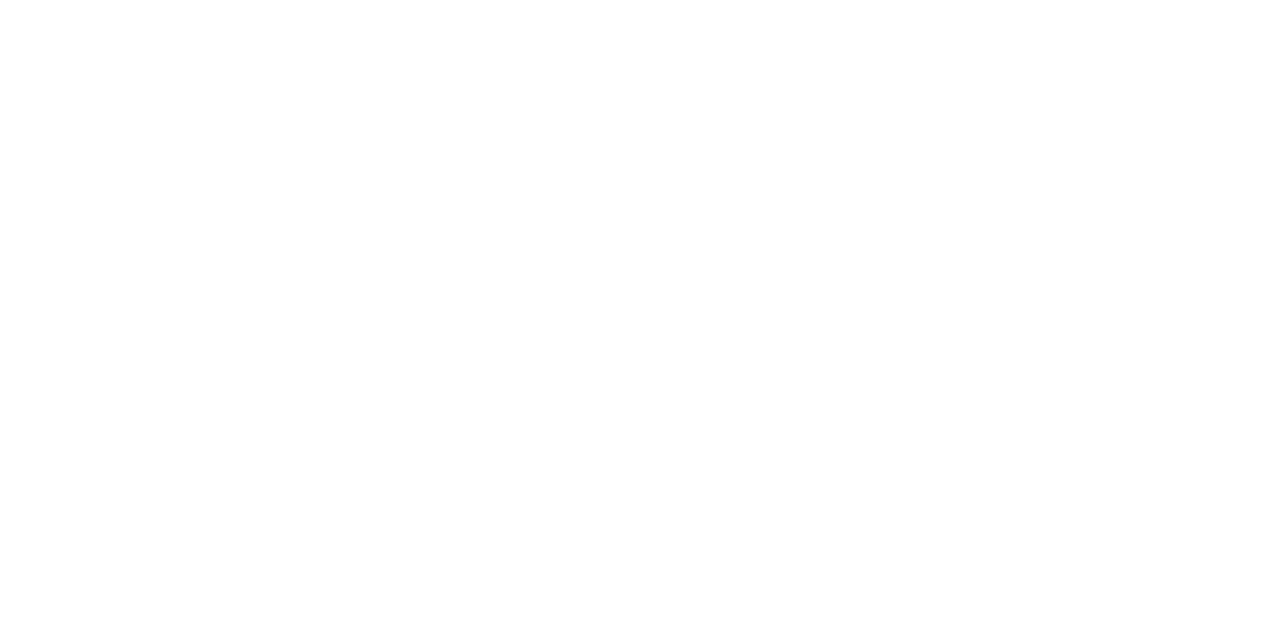
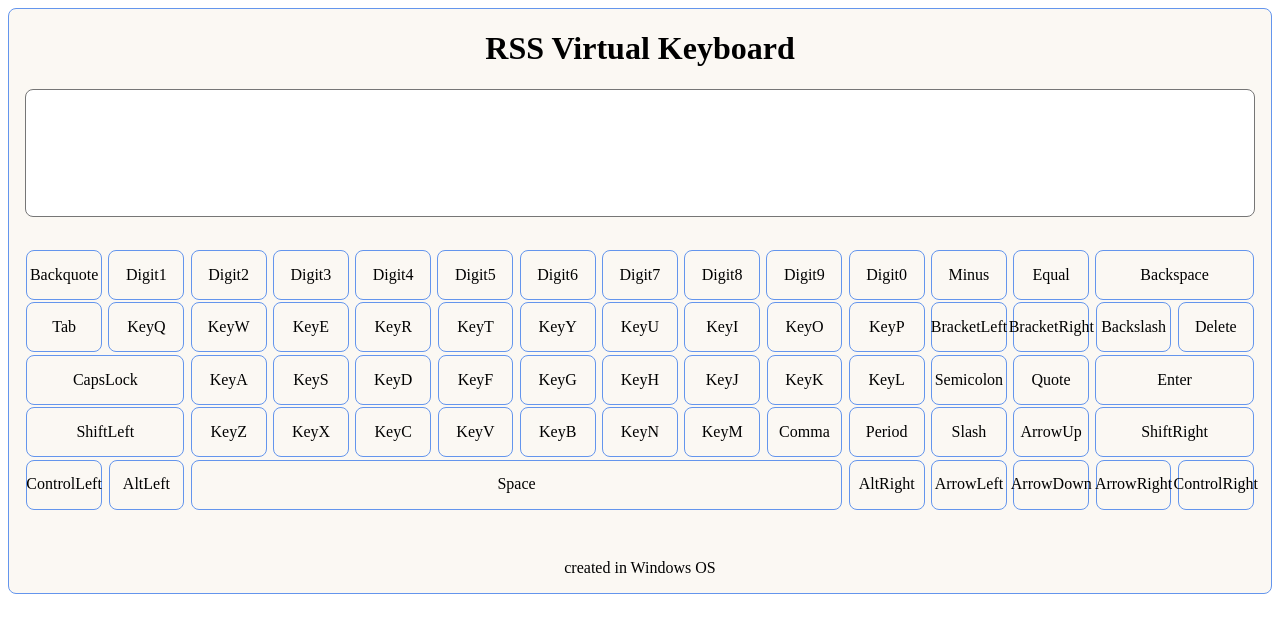
Before and after one commit to EugeneKovgan/rss_virtual_keyboard, a website with bundled scripts: page keyboard/index.html in a window 1280 px wide. Built offline with nearby package versions, Linux system fonts and the light colour scheme.

Commit message:
feat: add creating keyboard

```diff
--- a/keyboard/main.js
+++ /dev/null
@@ -1 +0,0 @@
-console.log('ready');
--- /dev/null
+++ b/keyboard/package.json
@@ -0,0 +1,5 @@
+{
+  "devDependencies": {
+    "eslint": "^8.14.0"
+  }
+}
--- /dev/null
+++ b/keyboard/src/keys_arr.js
@@ -0,0 +1,508 @@
+const keys = [
+    {
+        code: 'Backquote',
+        contents: { en: '`', ru: 'ё' },
+        shift: { en: '~', ru: 'Ё' },
+        character: { en: 'symbol', ru: 'letter' },
+        size: 'key_btn_size_standart',
+        line: 'line_1',
+    },
+    {
+        code: 'Digit1',
+        contents: { en: '1', ru: '1' },
+        shift: { en: '!', ru: '!' },
+        character: { en: 'digit', ru: 'digit' },
+        size: 'key_btn_size_standart',
+        line: 'line_1',
+    },
+    {
+        code: 'Digit2',
+        contents: { en: '2', ru: '2' },
+        shift: { en: '@', ru: '"' },
+        character: { en: 'digit', ru: 'digit' },
+        size: 'key_btn_size_standart',
+        line: 'line_1',
+    },
+    {
+        code: 'Digit3',
+        contents: { en: '3', ru: '3' },
+        shift: { en: '#', ru: '№' },
+        character: { en: 'digit', ru: 'digit' },
+        size: 'key_btn_size_standart',
+        line: 'line_1',
+    },
+    {
+        code: 'Digit4',
+        contents: { en: '4', ru: '4' },
+        shift: { en: '$', ru: ';' },
+        character: { en: 'digit', ru: 'digit' },
+        size: 'key_btn_size_standart',
+        line: 'line_1',
+    },
+    {
+        code: 'Digit5',
+        contents: { en: '5', ru: '5' },
+        shift: { en: '%', ru: '%' },
+        character: { en: 'digit', ru: 'digit' },
+        size: 'key_btn_size_standart',
+        line: 'line_1',
+    },
+    {
+        code: 'Digit6',
+        contents: { en: '6', ru: '6' },
+        shift: { en: '^', ru: ':' },
+        character: { en: 'digit', ru: 'digit' },
+        size: 'key_btn_size_standart',
+        line: 'line_1',
+    },
+    {
+        code: 'Digit7',
+        contents: { en: '7', ru: '7' },
+        shift: { en: '&', ru: '?' },
+        character: { en: 'digit', ru: 'digit' },
+        size: 'key_btn_size_standart',
+        line: 'line_1',
+    },
+    {
+        code: 'Digit8',
+        contents: { en: '8', ru: '8' },
+        shift: { en: '*', ru: '*' },
+        character: { en: 'digit', ru: 'digit' },
+        size: 'key_btn_size_standart',
+        line: 'line_1',
+    },
+    {
+        code: 'Digit9',
+        contents: { en: '9', ru: '9' },
+        shift: { en: '(', ru: '(' },
+        character: { en: 'digit', ru: 'digit' },
+        size: 'key_btn_size_standart',
+        line: 'line_1',
+    },
+    {
+        code: 'Digit0',
+        contents: { en: '0', ru: '0' },
+        shift: { en: ')', ru: ')' },
+        character: { en: 'digit', ru: 'digit' },
+        size: 'key_btn_size_standart',
+        line: 'line_1',
+    },
+    {
+        code: 'Minus',
+        contents: { en: '-', ru: '-' },
+        shift: { en: '_', ru: '_' },
+        character: { en: 'symbol', ru: 'symbol' },
+        size: 'key_btn_size_standart',
+        line: 'line_1',
+    },
+    {
+        code: 'Equal',
+        contents: { en: '=', ru: '=' },
+        shift: { en: '+', ru: '+' },
+        character: { en: 'symbol', ru: 'symbol' },
+        size: 'key_btn_size_standart',
+        line: 'line_1',
+    },
+    {
+        code: 'Backspace',
+        contents: { en: 'Backspace', ru: 'Backspace' },
+        shift: { en: 'Backspace', ru: 'Backspace' },
+        character: { en: 'func', ru: 'func' },
+        size: 'key_btn_size_double',
+        line: 'line_1',
+    },
+    {
+        code: 'Tab',
+        contents: { en: 'Tab', ru: 'Tab' },
+        shift: { en: 'Tab', ru: 'Tab' },
+        character: { en: 'func', ru: 'func' },
+        size: 'key_btn_size_standart',
+        line: 'line_2',
+    },
+    {
+        code: 'KeyQ',
+        contents: { en: 'q', ru: 'й' },
+        shift: { en: 'Q', ru: 'Й' },
+        character: { en: 'letter', ru: 'letter' },
+        size: 'key_btn_size_standart',
+        line: 'line_2',
+    },
+    {
+        code: 'KeyW',
+        contents: { en: 'w', ru: 'ц' },
+        shift: { en: 'W', ru: 'Ц' },
+        character: { en: 'letter', ru: 'letter' },
+        size: 'key_btn_size_standart',
+        line: 'line_2',
+    },
+    {
+        code: 'KeyE',
+        contents: { en: 'e', ru: 'у' },
+        shift: { en: 'E', ru: 'У' },
+        character: { en: 'letter', ru: 'letter' },
+        size: 'key_btn_size_standart',
+        line: 'line_2',
+    },
+    {
+        code: 'KeyR',
+        contents: { en: 'r', ru: 'к' },
+        shift: { en: 'R', ru: 'К' },
+        character: { en: 'letter', ru: 'letter' },
+        size: 'key_btn_size_standart',
+        line: 'line_2',
+    },
+    {
+        code: 'KeyT',
+        contents: { en: 't', ru: 'е' },
+        shift: { en: 'T', ru: 'Е' },
+        character: { en: 'letter', ru: 'letter' },
+        size: 'key_btn_size_standart',
+        line: 'line_2',
+    },
+    {
+        code: 'KeyY',
+        contents: { en: 'y', ru: 'н' },
+        shift: { en: 'Y', ru: 'Н' },
+        character: { en: 'letter', ru: 'letter' },
+        size: 'key_btn_size_standart',
+        line: 'line_2',
+    },
+    {
+        code: 'KeyU',
+        contents: { en: 'u', ru: 'г' },
+        shift: { en: 'U', ru: 'Г' },
+        character: { en: 'letter', ru: 'letter' },
+        size: 'key_btn_size_standart',
+        line: 'line_2',
+    },
+    {
+        code: 'KeyI',
+        contents: { en: 'i', ru: 'ш' },
+        shift: { en: 'I', ru: 'Ш' },
+        character: { en: 'letter', ru: 'letter' },
+        size: 'key_btn_size_standart',
+        line: 'line_2',
+    },
+    {
+        code: 'KeyO',
+        contents: { en: 'o', ru: 'щ' },
+        shift: { en: 'O', ru: 'Щ' },
+        character: { en: 'letter', ru: 'letter' },
+        size: 'key_btn_size_standart',
+        line: 'line_2',
+    },
+    {
+        code: 'KeyP',
+        contents: { en: 'p', ru: 'з' },
+        shift: { en: 'P', ru: 'З' },
+        character: { en: 'letter', ru: 'letter' },
+        size: 'key_btn_size_standart',
+        line: 'line_2',
+    },
+    {
+        code: 'BracketLeft',
+        contents: { en: '[', ru: 'х' },
+        shift: { en: '{', ru: 'Х' },
+        character: { en: 'symbol', ru: 'letter' },
+        size: 'key_btn_size_standart',
+        line: 'line_2',
+    },
+    {
+        code: 'BracketRight',
+        contents: { en: ']', ru: 'ъ' },
+        shift: { en: '}', ru: 'Ъ' },
+        character: { en: 'symbol', ru: 'letter' },
+        size: 'key_btn_size_standart',
+        line: 'line_2',
+    },
+    {
+        code: 'Backslash',
+        contents: { en: '\\', ru: '\\' },
+        shift: { en: '|', ru: '/' },
+        character: { en: 'symbol', ru: 'symbol' },
+        size: 'key_btn_size_standart',
+        line: 'line_2',
+    },
+    {
+        code: 'Delete',
+        contents: { en: 'Del', ru: 'Del' },
+        shift: { en: 'Del', ru: 'Del' },
+        character: { en: 'func', ru: 'func' },
+        size: 'key_btn_size_standart',
+        line: 'line_2',
+    },
+    {
+        code: 'CapsLock',
+        contents: { en: 'CapsLock', ru: 'CapsLock' },
+        shift: { en: 'CapsLock', ru: 'CapsLock' },
+        character: { en: 'func', ru: 'func' },
+        size: 'key_btn_size_double',
+        line: 'line_3',
+    },
+    {
+        code: 'KeyA',
+        contents: { en: 'a', ru: 'ф' },
+        shift: { en: 'A', ru: 'Ф' },
+        character: { en: 'letter', ru: 'letter' },
+        size: 'key_btn_size_standart',
+        line: 'line_3',
+    },
+    {
+        code: 'KeyS',
+        contents: { en: 's', ru: 'ы' },
+        shift: { en: 'S', ru: 'Ы' },
+        character: { en: 'letter', ru: 'letter' },
+        size: 'key_btn_size_standart',
+        line: 'line_3',
+    },
+    {
+        code: 'KeyD',
+        contents: { en: 'd', ru: 'в' },
+        shift: { en: 'D', ru: 'В' },
+        character: { en: 'letter', ru: 'letter' },
+        size: 'key_btn_size_standart',
+        line: 'line_3',
+    },
+    {
+        code: 'KeyF',
+        contents: { en: 'f', ru: 'а' },
+        shift: { en: 'F', ru: 'А' },
+        character: { en: 'letter', ru: 'letter' },
+        size: 'key_btn_size_standart',
+        line: 'line_3',
+    },
+    {
+        code: 'KeyG',
+        contents: { en: 'g', ru: 'п' },
+        shift: { en: 'G', ru: 'П' },
+        character: { en: 'letter', ru: 'letter' },
+        size: 'key_btn_size_standart',
+        line: 'line_3',
+    },
+    {
+        code: 'KeyH',
+        contents: { en: 'h', ru: 'р' },
+        shift: { en: 'H', ru: 'Р' },
+        character: { en: 'letter', ru: 'letter' },
+        size: 'key_btn_size_standart',
+        line: 'line_3',
+    },
+    {
+        code: 'KeyJ',
+        contents: { en: 'j', ru: 'о' },
+        shift: { en: 'J', ru: 'О' },
+        character: { en: 'letter', ru: 'letter' },
+        size: 'key_btn_size_standart',
+        line: 'line_3',
+    },
+    {
+        code: 'KeyK',
+        contents: { en: 'k', ru: 'л' },
+        shift: { en: 'K', ru: 'Л' },
+        character: { en: 'letter', ru: 'letter' },
+        size: 'key_btn_size_standart',
+        line: 'line_3',
+    },
+    {
+        code: 'KeyL',
+        contents: { en: 'l', ru: 'д' },
+        shift: { en: 'L', ru: 'Д' },
+        character: { en: 'letter', ru: 'letter' },
+        size: 'key_btn_size_standart',
+        line: 'line_3',
+    },
+    {
+        code: 'Semicolon',
+        contents: { en: ';', ru: 'ж' },
+        shift: { en: ':', ru: 'Ж' },
+        character: { en: 'symbol', ru: 'letter' },
+        size: 'key_btn_size_standart',
+        line: 'line_3',
+    },
+    {
+        code: 'Quote',
+        contents: { en: "'", ru: 'э' },
+        shift: { en: '"', ru: 'Э' },
+        character: { en: 'symbol', ru: 'letter' },
+        size: 'key_btn_size_standart',
+        line: 'line_3',
+    },
+    {
+        code: 'Enter',
+        contents: { en: 'Enter', ru: 'Enter' },
+        shift: { en: 'Enter', ru: 'Enter' },
+        character: { en: 'func', ru: 'func' },
+        size: 'key_btn_size_double',
+        line: 'line_3',
+    },
+    {
+        code: 'ShiftLeft',
+        contents: { en: 'Shift', ru: 'Shift' },
+        shift: { en: 'Shift', ru: 'Shift' },
+        character: { en: 'func', ru: 'func' },
+        size: 'key_btn_size_double',
+        line: 'line_4',
+    },
+    {
+        code: 'KeyZ',
+        contents: { en: 'z', ru: 'я' },
+        shift: { en: 'Z', ru: 'Я' },
+        character: { en: 'letter', ru: 'letter' },
+        size: 'key_btn_size_standart',
+        line: 'line_4',
+    },
+    {
+        code: 'KeyX',
+        contents: { en: 'x', ru: 'ч' },
+        shift: { en: 'X', ru: 'Ч' },
+        character: { en: 'letter', ru: 'letter' },
+        size: 'key_btn_size_standart',
+        line: 'line_4',
+    },
+    {
+        code: 'KeyC',
+        contents: { en: 'c', ru: 'с' },
+        shift: { en: 'C', ru: 'С' },
+        character: { en: 'letter', ru: 'letter' },
+        size: 'key_btn_size_standart',
+        line: 'line_4',
+    },
+    {
+        code: 'KeyV',
+        contents: { en: 'v', ru: 'м' },
+        shift: { en: 'V', ru: 'М' },
+        character: { en: 'letter', ru: 'letter' },
+        size: 'key_btn_size_standart',
+        line: 'line_4',
+    },
+    {
+        code: 'KeyB',
+        contents: { en: 'b', ru: 'и' },
+        shift: { en: 'B', ru: 'И' },
+        character: { en: 'letter', ru: 'letter' },
+        size: 'key_btn_size_standart',
+        line: 'line_4',
+    },
+    {
+        code: 'KeyN',
+        contents: { en: 'n', ru: 'т' },
+        shift: { en: 'N', ru: 'Т' },
+        character: { en: 'letter', ru: 'letter' },
+        size: 'key_btn_size_standart',
+        line: 'line_4',
+    },
+    {
+        code: 'KeyM',
+        contents: { en: 'm', ru: 'ь' },
+        shift: { en: 'M', ru: 'Ь' },
+        character: { en: 'letter', ru: 'letter' },
+        size: 'key_btn_size_standart',
+        line: 'line_4',
+    },
+    {
+        code: 'Comma',
+        contents: { en: ',', ru: 'б' },
+        shift: { en: '<', ru: 'Б' },
+        character: { en: 'symbol', ru: 'letter' },
+        size: 'key_btn_size_standart',
+        line: 'line_4',
+    },
+    {
+        code: 'Period',
+        contents: { en: '.', ru: 'ю' },
+        shift: { en: '>', ru: 'Ю' },
+        character: { en: 'symbol', ru: 'letter' },
+        size: 'key_btn_size_standart',
+        line: 'line_4',
+    },
+    {
+        code: 'Slash',
+        contents: { en: '/', ru: '.' },
+        shift: { en: '?', ru: ',' },
+        character: { en: 'symbol', ru: 'symbol' },
+        size: 'key_btn_size_standart',
+        line: 'line_4',
+    },
+    {
+        code: 'ArrowUp',
+        contents: { en: '↑', ru: '↑' },
+        shift: { en: '↑', ru: '↑' },
+        character: { en: 'symbol', ru: 'symbol' },
+        size: 'key_btn_size_standart',
+        line: 'line_4',
+    },
+    {
+        code: 'ShiftRight',
+        contents: { en: 'Shift', ru: 'Shift' },
+        shift: { en: 'Shift', ru: 'Shift' },
+        character: { en: 'func', ru: 'func' },
+        size: 'key_btn_size_double',
+        line: 'line_4',
+    },
+    {
+        code: 'ControlLeft',
+        contents: { en: 'Ctrl', ru: 'Ctrl' },
+        shift: { en: 'Ctrl', ru: 'Ctrl' },
+        character: { en: 'func', ru: 'func' },
+        size: 'key_btn_size_standart',
+        line: 'line_5',
+    },
+    {
+        code: 'AltLeft',
+        contents: { en: 'Alt', ru: 'Alt' },
+        shift: { en: 'Alt', ru: 'Alt' },
+        character: { en: 'func', ru: 'func' },
+        size: 'key_btn_size_standart',
+        line: 'line_5',
+    },
+    {
+        code: 'Space',
+        contents: { en: ' ', ru: ' ' },
+        shift: { en: ' ', ru: ' ' },
+        character: { en: 'symbol', ru: 'symbol' },
+        size: 'key_btn_size_space',
+        line: 'line_5',
+    },
+    {
+        code: 'AltRight',
+        contents: { en: 'Alt', ru: 'Alt' },
+        shift: { en: 'Alt', ru: 'Alt' },
+        character: { en: 'func', ru: 'func' },
+        size: 'key_btn_size_standart',
+        line: 'line_5',
+    },
+    {
+        code: 'ArrowLeft',
+        contents: { en: '←', ru: '←' },
+        shift: { en: '←', ru: '←' },
+        character: { en: 'symbol', ru: 'symbol' },
+        size: 'key_btn_size_standart',
+        line: 'line_5',
+    },
+    {
+        code: 'ArrowDown',
+        contents: { en: '↓', ru: '↓' },
+        shift: { en: '↓', ru: '↓' },
+        character: { en: 'symbol', ru: 'symbol' },
+        size: 'key_btn_size_standart',
+        line: 'line_5',
+    },
+    {
+        code: 'ArrowRight',
+        contents: { en: '→', ru: '→' },
+        shift: { en: '→', ru: '→' },
+        character: { en: 'symbol', ru: 'symbol' },
+        size: 'key_btn_size_standart',
+        line: 'line_5',
+    },
+    {
+        code: 'ControlRight',
+        contents: { en: 'Ctrl', ru: 'Ctrl' },
+        shift: { en: 'Ctrl', ru: 'Ctrl' },
+        character: { en: 'func', ru: 'func' },
+        size: 'key_btn_size_standart',
+        line: 'line_5',
+    },
+];
+
+export default keys;
--- /dev/null
+++ b/keyboard/src/main.js
@@ -0,0 +1,65 @@
+console.log('ready');
+import keys from './keys_arr.js';
+
+const body = document.querySelector('body');
+body.innerHTML = `
+    <div class="keyboard_wrapper">
+        <h1>RSS Virtual Keyboard</h1>
+        <div class="keyboard_header">
+            <textarea class="textarea" name="" id=""></textarea>
+        </div>
+        <div class="keyboard_main">
+            <div class="keyboard_block">
+                <div class="line_1"></div>
+                <div class="line_2"></div>
+                <div class="line_3"></div>
+                <div class="line_4"></div>
+                <div class="line_5"></div>
+            </div>
+        </div>
+        <div class="keyboard_footer">created in Windows OS</div>
+    </div>
+`;
+
+document.addEventListener('keydown', (e) => {
+    console.log(e.code);
+});
+
+function init(arr) {
+    const keyboard_block = document.querySelector('.keyboard_block');
+    const line_1 = keyboard_block.querySelector('.line_1');
+    const line_2 = keyboard_block.querySelector('.line_2');
+    const line_3 = keyboard_block.querySelector('.line_3');
+    const line_4 = keyboard_block.querySelector('.line_4');
+    const line_5 = keyboard_block.querySelector('.line_5');
+    arr.forEach((element) => {
+        const key = document.createElement('div');
+        key.classList.add(element.size);
+        key.classList.add('key_btn');
+        console.log(element);
+        key.setAttribute('line', element.line);
+        key.innerHTML = element.code;
+        const current_line = key.getAttribute('line');
+        if (current_line === 'line_1') {
+            line_1.append(key);
+        }
+        if (current_line === 'line_2') {
+            line_2.append(key);
+        }
+        if (current_line === 'line_3') {
+            line_3.append(key);
+        }
+        if (current_line === 'line_4') {
+            line_4.append(key);
+        }
+        if (current_line === 'line_5') {
+            line_5.append(key);
+        }
+
+        // console.log(current_line.append(key));
+
+        // key.getAttribute('line').append(key);
+        // keyboard_block.append(key);
+    });
+}
+init(keys);
--- /dev/null
+++ b/keyboard/src/styles.css
@@ -0,0 +1,78 @@
+.keyboard_wrapper {
+    background-color: #f9f3ea94;
+    width: 100;
+    display: flex;
+    flex-direction: column;
+    align-items: center;
+    justify-content: center;
+    border: 1px cornflowerblue solid;
+    border-radius: 0.5rem;
+    margin: 0.5rem;
+}
+.keyboard_header {
+    display: flex;
+    justify-content: center;
+    width: 100%;
+    height: 8rem;
+}
+.keyboard_header .textarea {
+    margin-left: 1rem;
+    margin-right: 1rem;
+    width: 100%;
+    padding: 1rem;
+    resize: none;
+    border-radius: 0.5rem;
+}
+.keyboard_main {
+    width: 100%;
+    display: flex;
+    justify-content: center;
+    align-items: center;
+    padding: 1rem;
+}
+.keyboard_block {
+    width: 100%;
+    display: flex;
+    flex-direction: column;
+    padding: 1rem;
+}
+.line_1,
+.line_2,
+.line_3,
+.line_4,
+.line_5 {
+    width: 100%;
+    display: flex;
+    flex-direction: row;
+    justify-content: space-between;
+    flex-wrap: nowrap;
+}
+.key_btn {
+    height: 3rem;
+    border: 1px cornflowerblue solid;
+    border-radius: 0.5rem;
+    margin: 0.1%;
+    display: flex;
+    align-items: center;
+    justify-content: center;
+}
+.key_btn_size_standart {
+    width: 6%;
+}
+
+.key_btn_size_double {
+    width: 12.7%;
+}
+.key_btn:hover {
+    cursor: pointer;
+    background-color: #6495ed30;
+    transition: 0.1s;
+}
+.key_btn_size_space {
+    width: 52.8%;
+}
+
+.keyboard_footer {
+    margin-top: 1rem;
+    margin-bottom: 1rem;
+}
```
Also changed, not shown: keyboard/index.html (+3 -3 lines), keyboard/.eslintrc.json (added), keyboard/src/normalize.css (renamed from keyboard/normalize.css), keyboard/styles.css (deleted), 2 other files.
